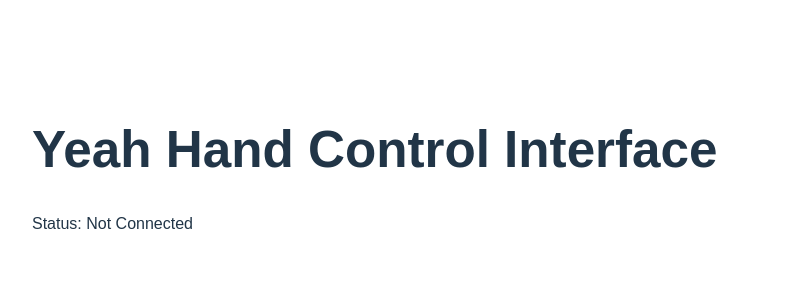
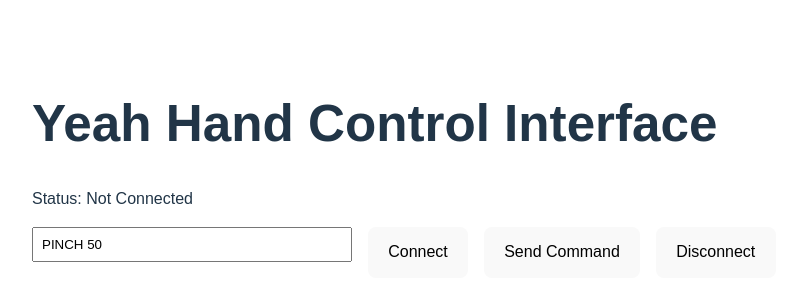
Before and after one commit to PubInv/Yeah-Hand-Web-App, a React (Vite) app: page / in a window 1280 px wide. Shown: the part 230-530 px from the top of the page, without its empty margins (0-787 px from the left). Built offline with nearby package versions, Linux system fonts and the light colour scheme.

Commit message:
feat: add frontend hand control interface

```diff
--- a/package.json
+++ b/package.json
@@ -10,6 +10,7 @@
     "preview": "vite preview"
   },
   "dependencies": {
+    "cors": "^2.8.6",
     "express": "^5.2.1",
     "react": "^19.2.0",
     "react-dom": "^19.2.0",
--- a/src/App.tsx
+++ b/src/App.tsx
@@ -1,8 +1,87 @@
+import { useState } from "react";
+
 function App() {
+    const [status, setStatus] = useState("Not Connected");
+    const [command, setCommand] = useState("PINCH 50");
+
+    async function connectHand() {
+        try {
+            const response = await fetch("http://localhost:3001/api/hand/connect", {
+                method: "POST",
+            });
+
+            const data = await response.json();
+
+            setStatus(data.message);
+        } catch {
+            setStatus("Connection failed");
+        }
+    }
+
+    async function sendCommand() {
+        try {
+            const response = await fetch("http://localhost:3001/api/hand/command", {
+                method: "POST",
+                headers: {
+                    "Content-Type": "application/json",
+                },
+                body: JSON.stringify({
+                    command,
+                }),
+            });
+
+            const data = await response.json();
+
+            setStatus(data.message || data.error);
+        } catch {
+            setStatus("Command failed");
+        }
+    }
+
+    async function disconnectHand() {
+        try {
+            const response = await fetch("http://localhost:3001/api/hand/disconnect", {
+                method: "POST",
+            });
+
+            const data = await response.json();
+
+            setStatus(data.message);
+        } catch {
+            setStatus("Disconnect failed");
+        }
+    }
+
     return (
         <div style={{ padding: "2rem", fontFamily: "sans-serif" }}>
             <h1>Yeah Hand Control Interface</h1>
-            <p>Status: Not Connected</p>
+
+            <p>Status: {status}</p>
+
+            <div style={{ display: "flex", gap: "1rem" }}>
+                <input
+                    type="text"
+                    value={command}
+                    onChange={(e) => setCommand(e.target.value)}
+                    placeholder="Enter command"
+                    style={{
+                        padding: "0.5rem",
+                        marginBottom: "1rem",
+                        width: "300px",
+                    }}
+                />
+                <button onClick={connectHand}>
+                    Connect
+                </button>
+
+                <button onClick={sendCommand}>
+                    Send Command
+                </button>
+
+                <button onClick={disconnectHand}>
+                    Disconnect
+                </button>
+            </div>
         </div>
     );
 }
```
Also changed, not shown: 2 other files (tests, documents, lock files or other folders).
